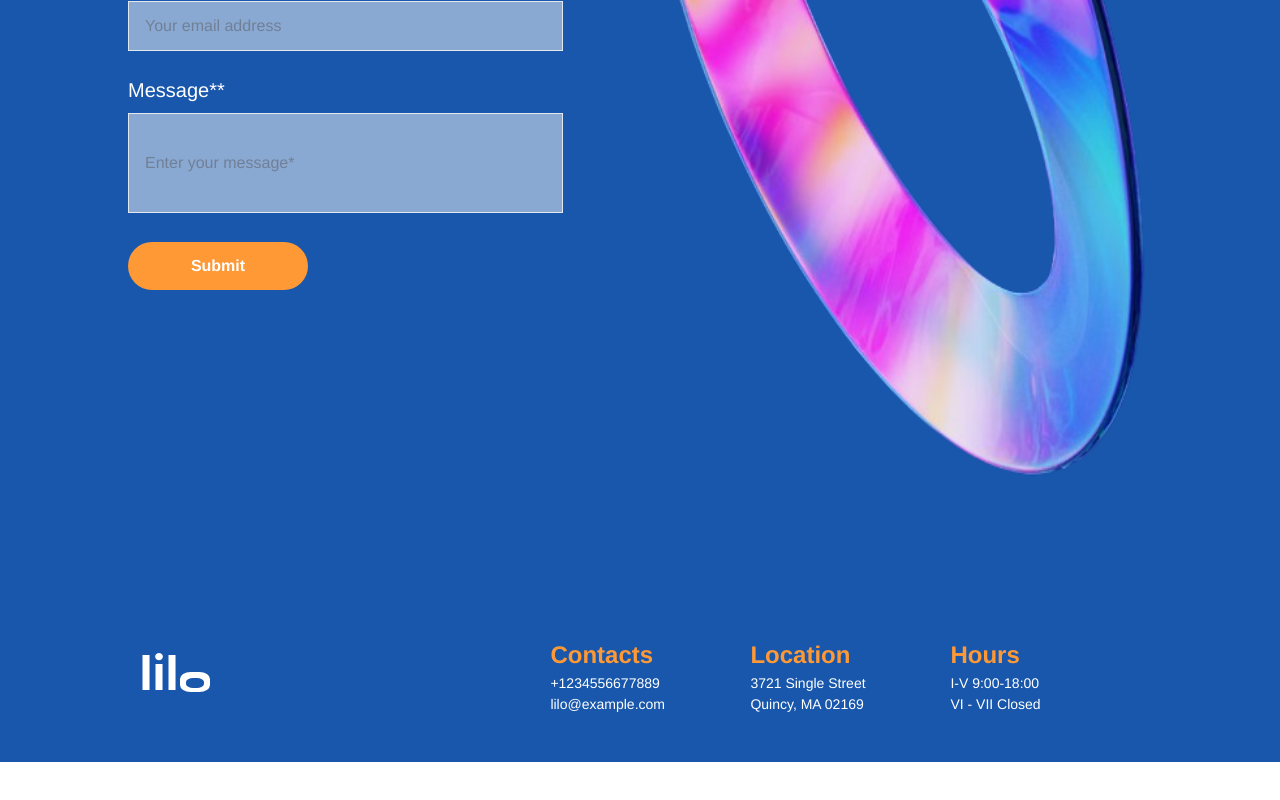
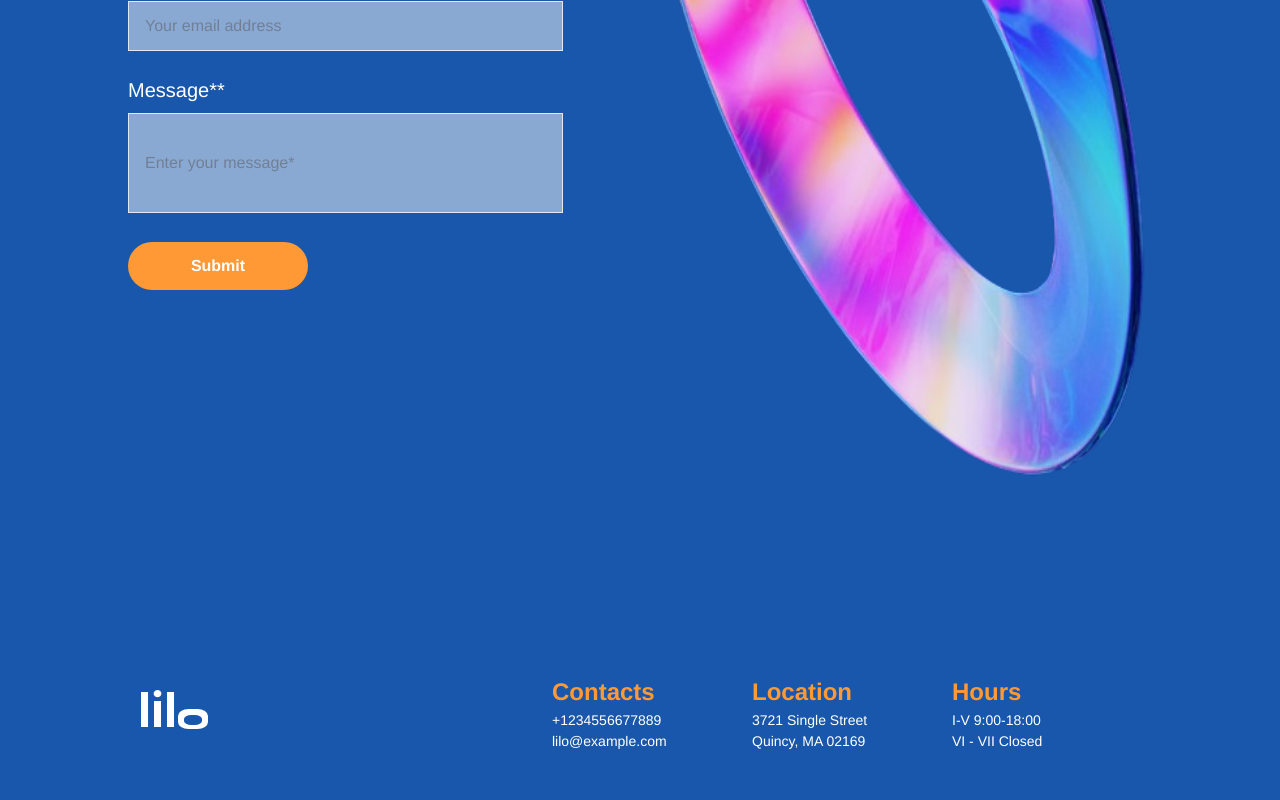
Before and after one commit to Pannakbhushana/zonesage_assignment-, a React (Create React App) app in the folder hostinger-clone/: page / in a window 1280 px wide. Shown: the part 6005-6805 px from the top of the page. Before the commit the page ends 6767 px from the top, so only its background shows below. Built offline with nearby package versions, Linux system fonts and the light colour scheme.

Commit message:
alignment fixed

```diff
--- a/hostinger-clone/src/Components/Contact.tsx
+++ b/hostinger-clone/src/Components/Contact.tsx
@@ -4,7 +4,7 @@ import FormElement from './FormElement';
 
 
 const Contact = () => {
-    return <Box className={Styles.contact}>
+    return <Box className={Styles.contact} pb={'5%'}>
 
         <Box className={Styles.contactCh1} mt={'5%'}>
             <Box  h={'80px'} w={'60px'} mb={'10%'} display={{lg:'none'}}>
--- a/hostinger-clone/src/Components/Footer.tsx
+++ b/hostinger-clone/src/Components/Footer.tsx
@@ -3,7 +3,7 @@ import Styles from "../Styles/Dashboard.module.css";
 
 
 const Footer = () => {
-    return <Box className={Styles.footer}>
+    return <Box className={Styles.footer} mt={'-2%'}>
         <Box className={Styles.footerContainer} ml={['10%','15%','32%','10%']}>
             <Box className={Styles.footerLogo}>
                 <Flex flex={{ base: 1 }} justify={{ base: 'start', md: 'start' }}>
--- a/hostinger-clone/src/Styles/Dashboard.module.css
+++ b/hostinger-clone/src/Styles/Dashboard.module.css
@@ -111,7 +111,9 @@
 /* ---------------------------------------------------------Footer--------------------------------------------------- */
 
 .footer{
-    border: 2px solid #1857ab;
+    /* border: 2px solid #1857ab; */
+    /* border: 1px solid red; */
+    padding-top: 12%;
     width: 100%;
     min-height: 35vh;
     background-color: #1857ab;
@@ -122,7 +124,9 @@
     justify-content: space-between;
     width: 80%;
     height: 20%;
-    margin-top: 12%;
+    background-color: #1857ab;
+    /* margin-top: 12%; */
+
 }
 
 .footerLogo{
```
